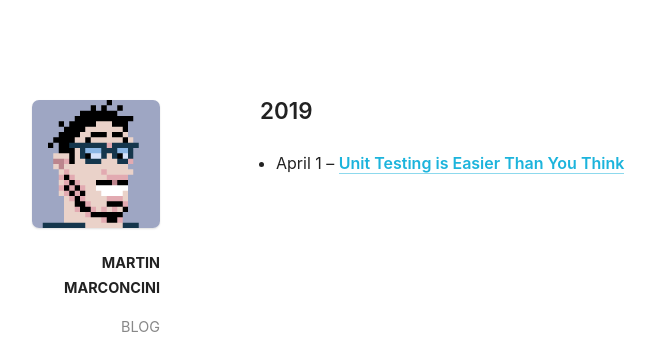
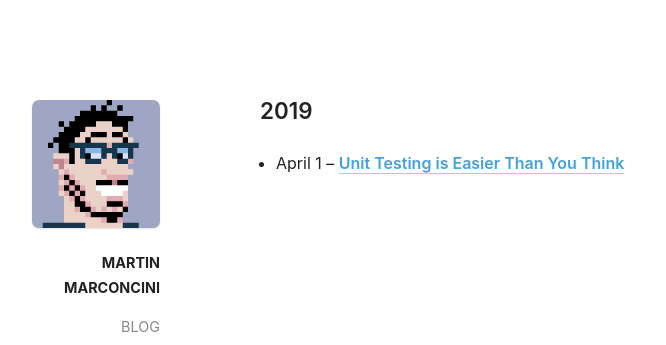
Before and after one commit to Gryzor/gryzor.github.io, a Jekyll site: the page built from archive.html, in a window 1280 px wide. Shown: the top 345 px of the page, without its empty margins (225-891 px from the left). Built offline with Jekyll 4.4.1, drawn with Linux system fonts in a browser that asks for light colours.

Commit message:
customized some dark mode colors

```diff
--- a/assets/css/main.css
+++ b/assets/css/main.css
@@ -7,14 +7,16 @@
 */
 
 :root {
-  --background-color: #fff;
+  /*--background-color: #fff;*/
+  --background-color: ##fafaf7;
   --content-color: #222;
   --content-color-meh: #444;
   --content-color-weak: #888;
   --content-color-weaky: #aaa;
   --content-color-weaker: #ddd;
   --content-color-weakest: #f4f4f4;
-  --accent-color: rgb(28, 180, 220);
+  /*--accent-color: rgb(28, 180, 220);*/
+  --accent-color: rgb(70, 160, 220);
   --accent-color-strong: rgb(16, 140, 170);
   --accent-color-weak: rgba(28, 180, 220, 0.5);
   --accent-color-weakest: rgba(28, 180, 220, 0.32);
@@ -22,14 +24,18 @@
 
 @media (prefers-color-scheme: dark) {
   :root {
-    --background-color: #222;
+    /*--background-color: #222;*/
+    --background-color: #1B1821;
     --content-color: #fff;
-    --content-color-meh: #f4f4f4;
+    /*--content-color-meh: #f4f4f4;*/
+    --content-color-meh: #d8d8e0;
     --content-color-weak: #ccc;
     --content-color-weaky: #888;
     --content-color-weaker: #666;
-    --content-color-weakest: #333;
-    --accent-color: rgb(28, 180, 220);
+    /*--content-color-weakest: #333;*/
+    --content-color-weakest: #2B2A33;
+    /*--accent-color: rgb(28, 180, 220);*/
+    --accent-color: rgb(70, 160, 220);
     --accent-color-strong: rgb(36, 220, 260);
     --accent-color-weak: rgba(28, 180, 220, 0.5);
     --accent-color-weakest: rgba(28, 180, 220, 0.32);
```
